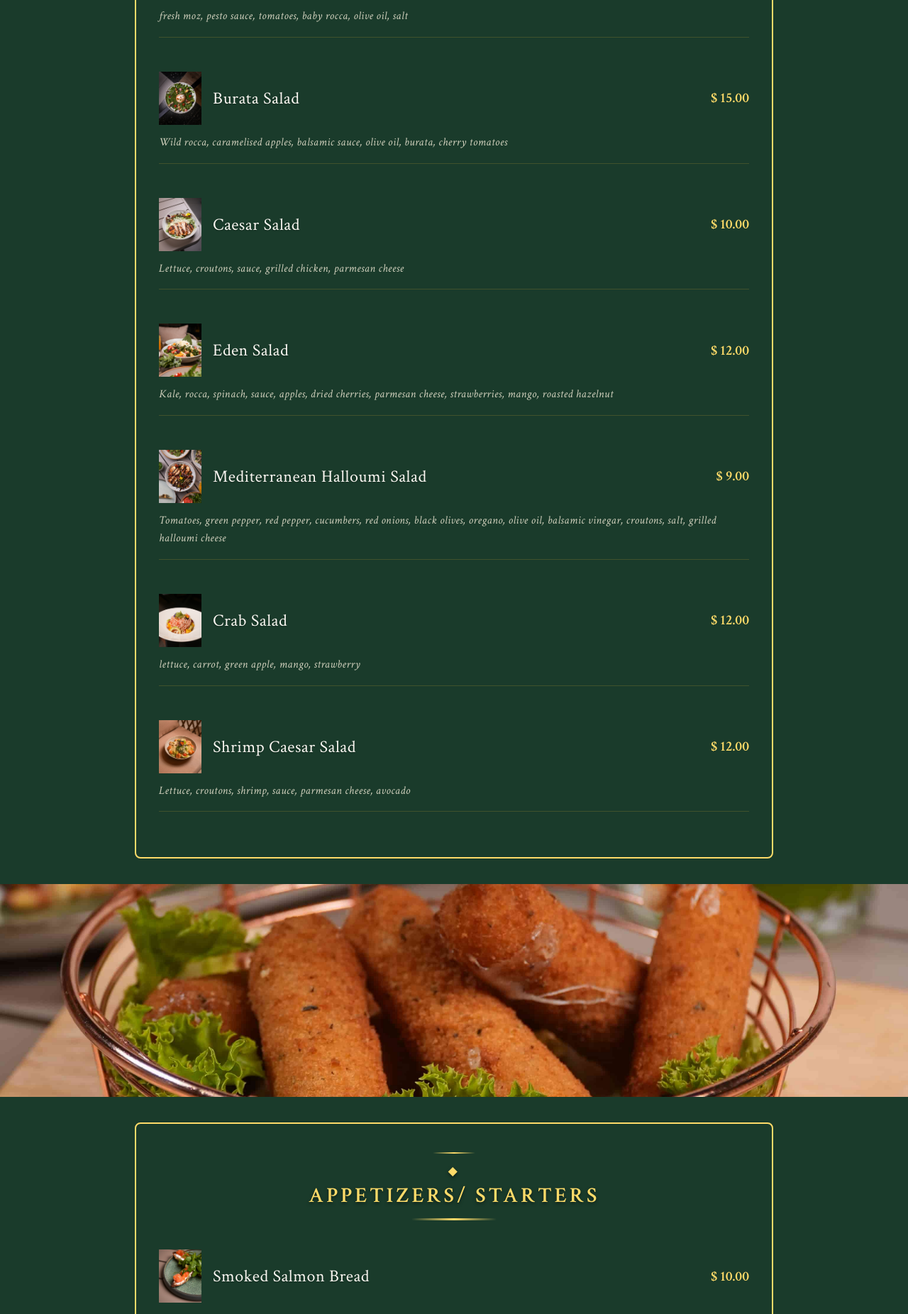
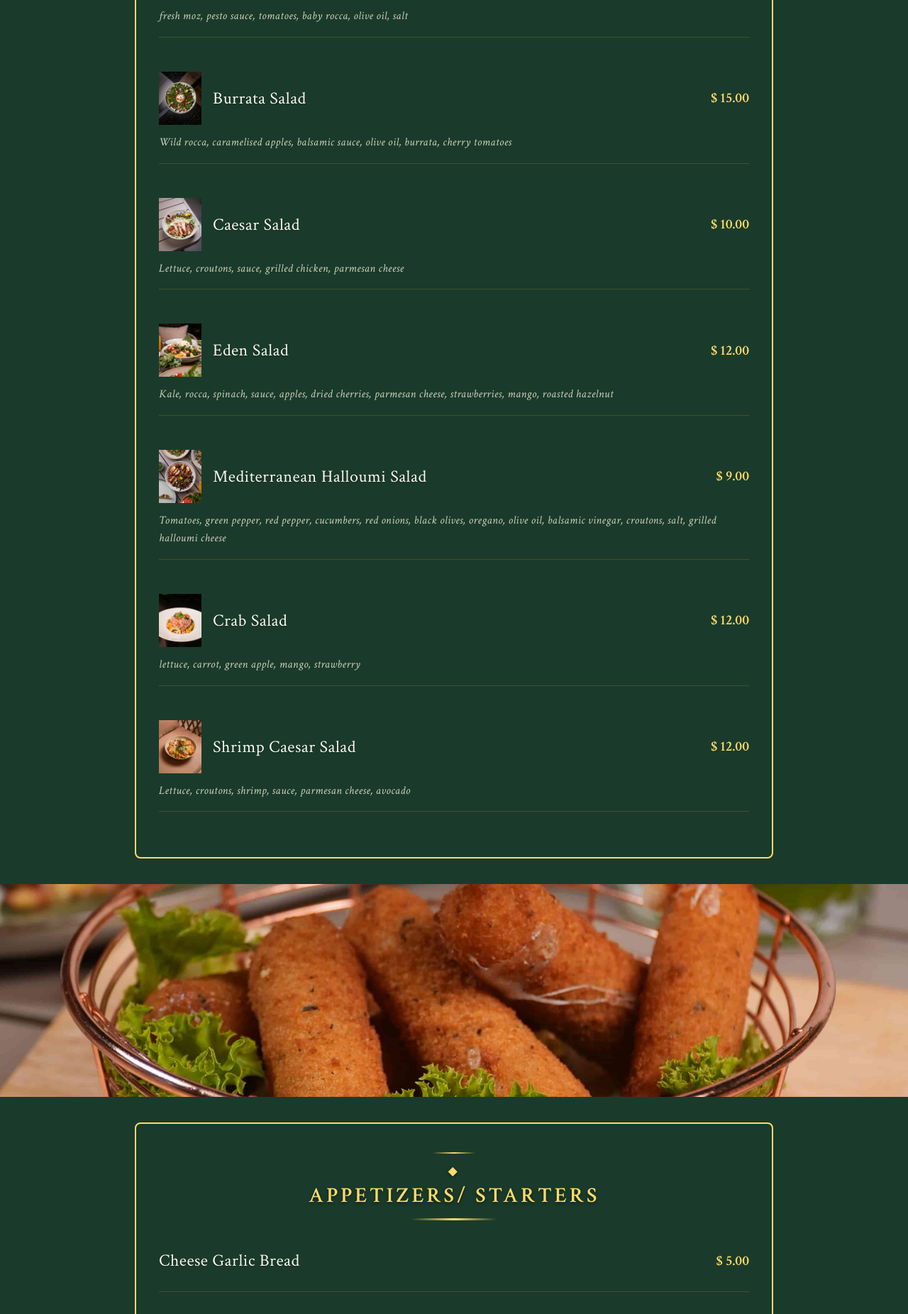
Before and after one commit to Nouhad122/eden-de-terbol, a React (Vite) app in the folder eden-de-terbol-menu/: page / in a window 1280 px wide. Shown: the part 1602-3454 px from the top of the page at 71% size. Built offline with nearby package versions, Linux system fonts and the light colour scheme.

Commit message:
updated the menu

```diff
--- a/eden-de-terbol-menu/src/assets/imageMapping.js
+++ b/eden-de-terbol-menu/src/assets/imageMapping.js
@@ -1,6 +1,6 @@
 import kaleSalad from './items/kale salad.jpg'
 import caprizaSalad from './items/capriza salad.jpg'
-import burataSalad from './items/burata salad.jpg'
+import burrataSalad from './items/burata salad.jpg'
 import caesarSalad from './items/ceaser salad.jpg'
 import edenSalad from './items/eden salad.jpg'
 import mediterraneanSalad from './items/mediterranean salad.jpg'
@@ -63,7 +63,7 @@ import australianEntrecoteSteak from './items/Australian entrecote steak.jpg'
 export const imageMapping = {
   kaleSalad,
   caprizaSalad,
-  burataSalad,
+  burrataSalad,
   caesarSalad,
   edenSalad,
   mediterraneanHalloumiSalad: mediterraneanSalad,
--- a/eden-de-terbol-menu/src/data/menuItems.json
+++ b/eden-de-terbol-menu/src/data/menuItems.json
@@ -22,10 +22,10 @@
 },
 {
 "section": "SALADS",
-"itemName": "Burata Salad",
+"itemName": "Burrata Salad",
 "price": "$ 15.00",
-"description": "Wild rocca, caramelised apples, balsamic sauce, olive oil, burata, cherry tomatoes",
-"imageId": "burataSalad"
+"description": "Wild rocca, caramelised apples, balsamic sauce, olive oil, burrata, cherry tomatoes",
+"imageId": "burrataSalad"
 },
 {
 "section": "SALADS",
@@ -64,9 +64,16 @@
 },
 {
 "section": "APPETIZERS/ STARTERS",
+"itemName": "Cheese Garlic Bread",
+"price": "$ 5.00",
+"description": "",
+"imageId": "cheeseGarlicBread"
+},
+{
+"section": "APPETIZERS/ STARTERS",
 "itemName": "Smoked Salmon Bread",
 "price": "$ 10.00",
-"description": "Five french brown bread, five smoked salmon, sauce, baby rocca, lemon slice, schumer",
+"description": "Four french brown bread, five smoked salmon, sauce, baby rocca, lemon slice, schumer",
 "imageId": "smokedSalmonBread"
 },
 {
@@ -323,6 +330,13 @@
 },
 {
 "section": "BEEF",
+"itemName": "Australian Entrecote Steak",
+"price": "$ 45.00",
+"description": "Steak entrecote Angus, grilled vegetables, butter potatoe, sauce ( herb ) ( mushroom ) ",
+"imageId": "australianEntrecoteSteak"
+},
+{
+"section": "BEEF",
 "itemName": "Beef Stroganoff",
 "price": "$ 22.00",
 "description": "Rice, special sauce, beef, onions, mushroom",
@@ -341,13 +355,6 @@
 "price": "$ 41.00",
 "description": "Grilled vegetables, mashed potato, sauce (herb) (mushroom), steak",
 "imageId": "australianFilletSteak"
-},
-{
-"section": "BEEF",
-"itemName": "Australian Entrecote Steak",
-"price": "$ 45.00",
-"description": "Steak entrecote Angus, grilled vegetables, butter potatoe, sauce ( herb ) ( mushroom ) ",
-"imageId": "australianEntrecoteSteak"
 },
 {
 "section": "SEA FOOD",
@@ -484,7 +491,7 @@
 },
 {
 "section": "HOT BEVERAGES",
-"itemName": "CaffÃ© latte",
+"itemName": "Caffe Latte",
 "price": "$3.50",
 "description": "",
 "imageId": "caffeLatte"
```
